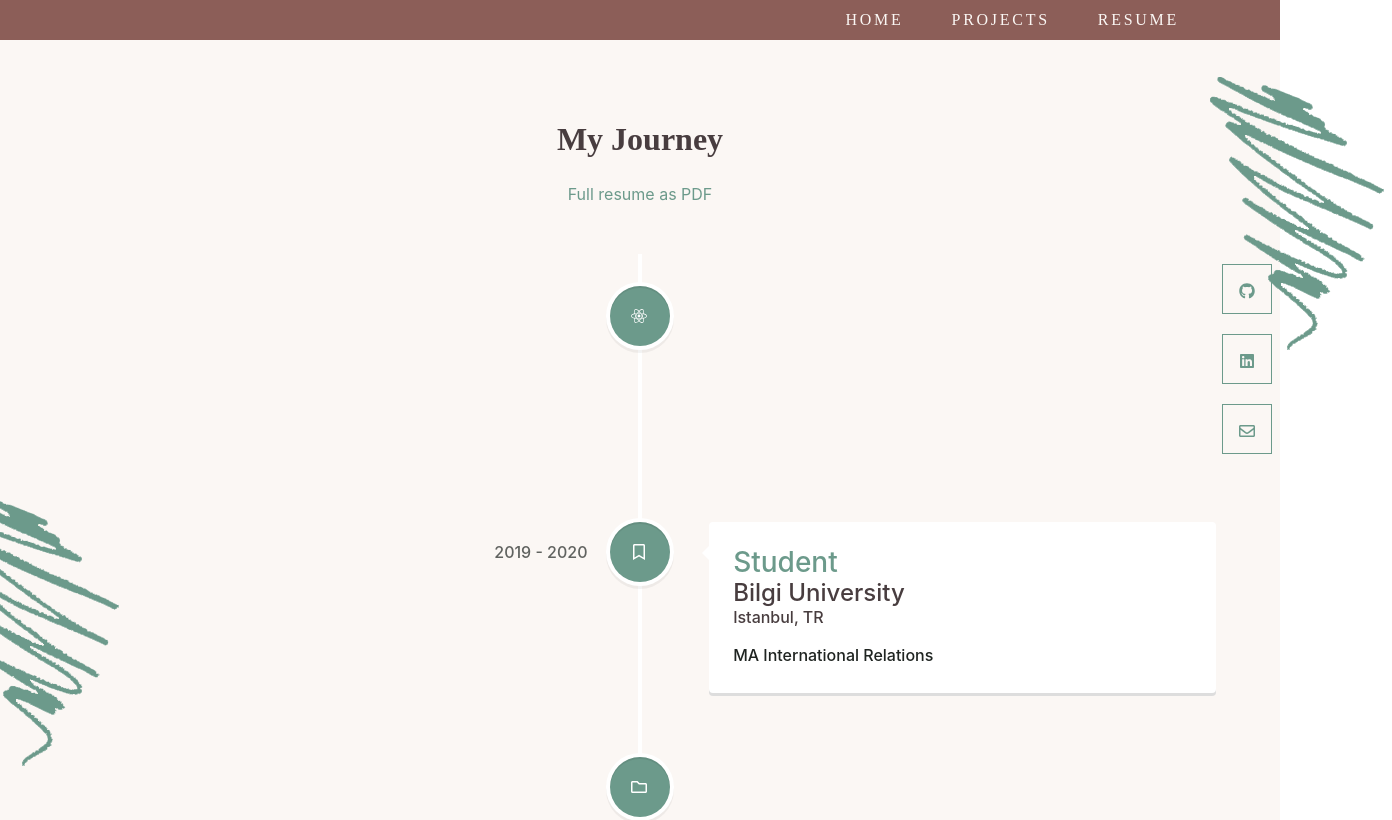
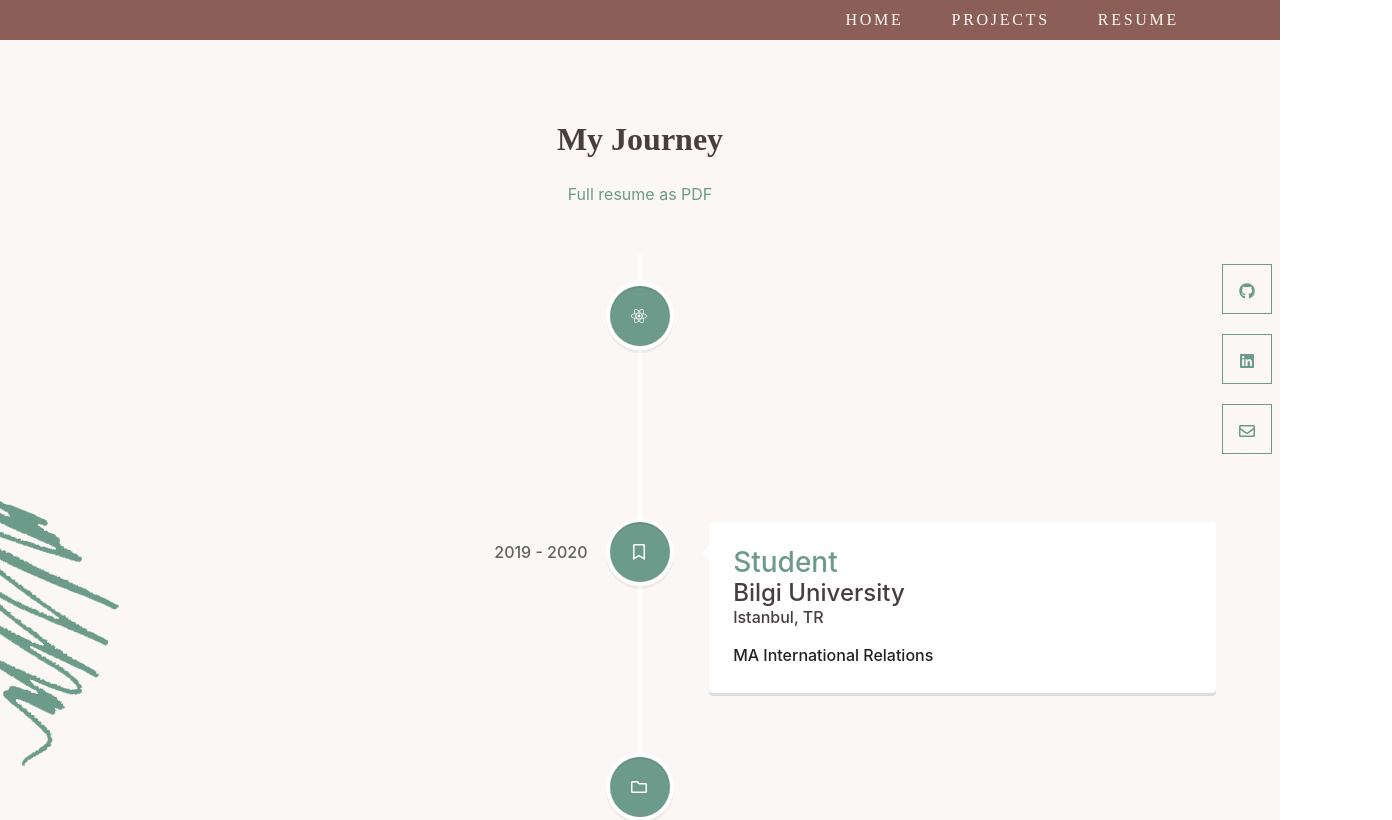
Before and after one commit to jennethydyrova/my-portfolio, a React (Create React App) app: page /resume in a window 1280 px wide. Shown: the top 820 px of the page, 1392 px wide, since content can reach past the window. Built offline with nearby package versions, Linux system fonts and the light colour scheme; a web font is replaced by a local one.

Commit message:
fix responsiveness issues

```diff
--- a/src/components/ProjectCards/index.js
+++ b/src/components/ProjectCards/index.js
@@ -9,7 +9,6 @@ import taskManagerProject from "./images/taskManagerProject.png";
 import madLibsProject from "./images/madLibsProject.png";
 import safePlaceProject from "./images/safePlaceProject.png";
 import myInventoryProject from "./images/myInventoryProject.png";
-import greenyLeaf from "../HomeMainInfo/images/greenyLeaf.png";
 import greenyLine from "../HomeMainInfo/images/greenyLine.png";
 import "./index.scss";
 
@@ -25,7 +24,6 @@ const ProjectCards = () => {
   return (
     <div>
       <div className="greenyPro">
-        <img src={greenyLeaf} alt="Greeny leaf" className="greenyLeaf" />
         <img src={greenyLine} alt="Greeny line" className="greenyLine" />
       </div>
 
--- a/src/containers/ResumePage/index.js
+++ b/src/containers/ResumePage/index.js
@@ -6,7 +6,6 @@ import {
 import { FontAwesomeIcon } from "@fortawesome/react-fontawesome";
 import { faBookmark, faFolder } from "@fortawesome/free-regular-svg-icons";
 import { faReact } from "@fortawesome/free-brands-svg-icons";
-import greenyLine2 from "../../components/HomeMainInfo/images/greenyLine2.png";
 import greenyLine from "../../components/HomeMainInfo/images/greenyLine.png";
 import jennetResume from "../../components/HomeMainInfo/file/jennetResume.pdf";
 import "./index.scss";
@@ -15,7 +14,6 @@ const ResumePage = () => {
   return (
     <div>
       <div className="greenyRes">
-        <img src={greenyLine2} alt="Greeny line" className="greenyLine2" />
         <img src={greenyLine} alt="Greeny line" className="greenyLine" />
       </div>
       <div className="resumePage">
--- a/src/containers/ResumePage/index.scss
+++ b/src/containers/ResumePage/index.scss
@@ -8,10 +8,11 @@
     top: 26rem;
   }
 
-  img.greenyLine2 {
-    position: absolute;
-    margin-right: -8rem;
-    right: 1rem;
+  @include media-breakpoint-down(md) {
+    img.greenyLine2 {
+      display: none;
+      overflow: hidden;
+    }
   }
 }
 
```
